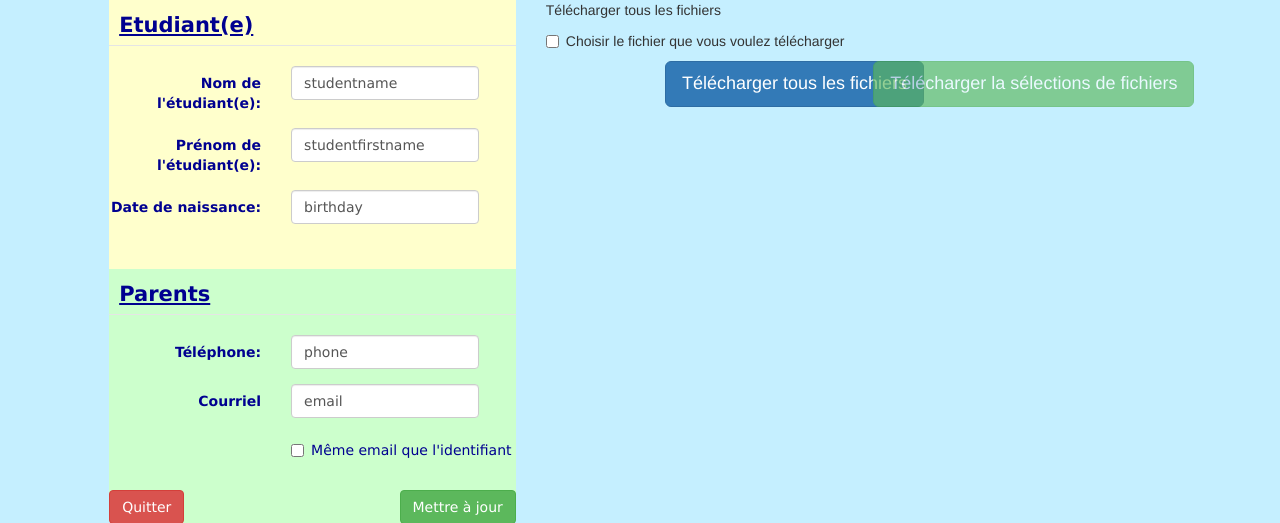
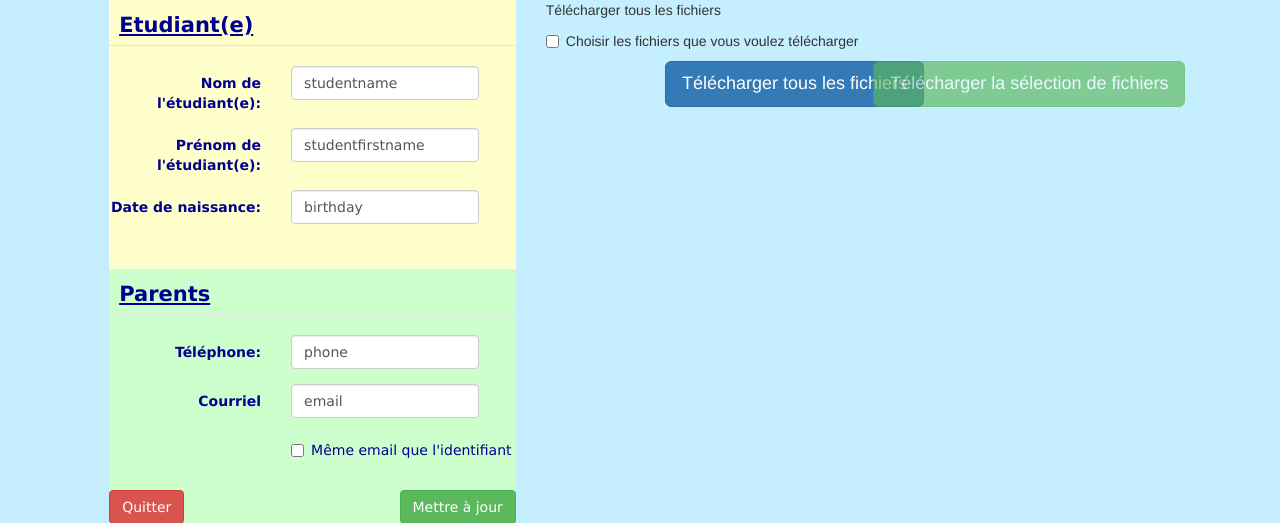
Before and after one commit to artentica/ent_rentree, a PHP site: template rentree/views/documentseleves.html.php in a window 1280 px wide. Shown: the part 367-890 px from the top of the page. Run offline with PHP 8.4, Linux system fonts and the light colour scheme; the template is opened without the code that fills it, so the values that code supplies are empty; the visitor is signed in with stand-in values (Sample User, id 1); some libraries are stand-ins or nearby versions.

Commit message:
correction de deux erreurs d'orthographe

```diff
--- a/rentree/views/documentseleves.html.php
+++ b/rentree/views/documentseleves.html.php
@@ -201,7 +201,7 @@ if( empty($_SESSION['identifiant'])) {
 
         <div class="checkbox">
 			<label>
-				<input type="checkbox" id="choosedown" onchange ="choosefile()" >Choisir le fichier que vous voulez télécharger
+				<input type="checkbox" id="choosedown" onchange ="choosefile()" >Choisir les fichiers que vous voulez télécharger
 			</label>
 		</div>
         </div>
@@ -209,7 +209,7 @@ if( empty($_SESSION['identifiant'])) {
             	<a id="downall" class="btn btn-primary btn-lg">Télécharger tous les fichiers</a>
             </div>
         	<div class="col-md-4">
-            	<a id="downchoose" disabled="disabled" class="btn btn-success btn-lg">Télécharger la sélections de fichiers</a>
+            	<a id="downchoose" disabled="disabled" class="btn btn-success btn-lg">Télécharger la sélection de fichiers</a>
 			</div>
 		</div>';
 			}
```
